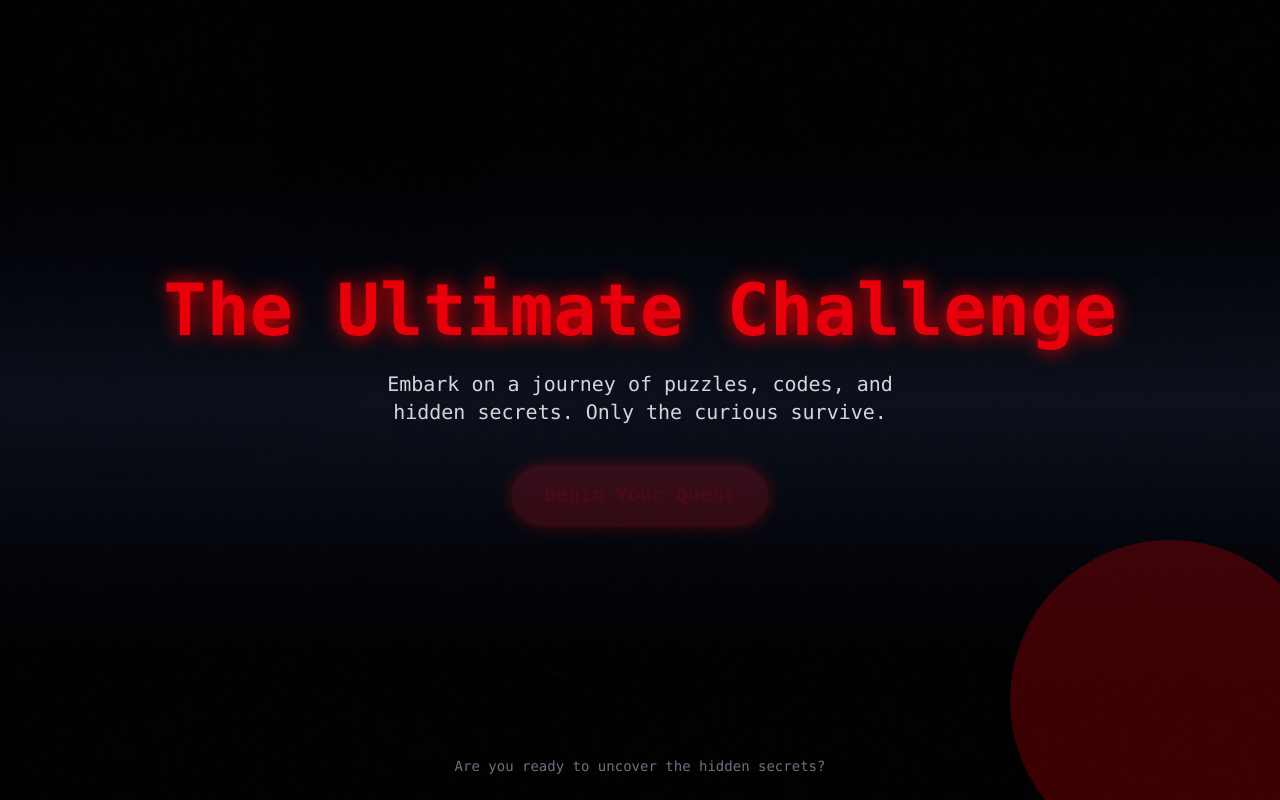
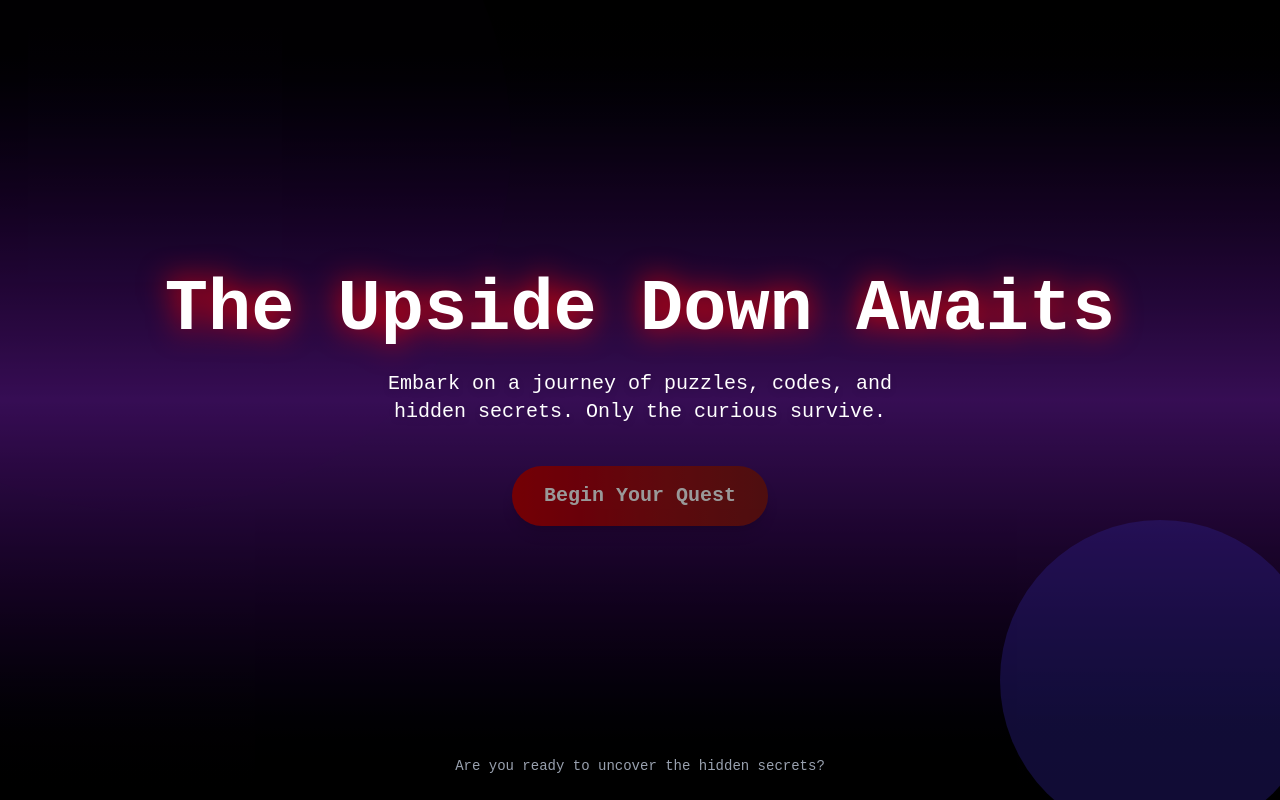
Before and after one commit to SaloniK9/Web_CTF_ST, a Next.js app: page / in a window 1280 px wide. Built offline with nearby package versions, Linux system fonts and the light colour scheme.

Commit message:
Landing PageChanged

```diff
--- a/app/page.tsx
+++ b/app/page.tsx
@@ -2,37 +2,52 @@ import Link from "next/link";
 
 export default function LandingPage() {
   return (
-    <div className="relative flex flex-col items-center justify-center h-screen bg-black text-red-600 overflow-hidden font-mono">
+    <div className="relative flex flex-col items-center justify-center h-screen bg-gradient-to-b from-black via-purple-900 to-black text-white overflow-hidden">
 
-      {/* Eerie fog background */}
-      <div className="absolute inset-0 bg-gradient-to-b from-black via-gray-900 to-black opacity-70"></div>
-      <div className="absolute inset-0 bg-noise opacity-20 pointer-events-none"></div>
+      {/* Background circles */}
+      <div className="absolute w-96 h-96 bg-purple-700 rounded-full opacity-20 animate-ping top-[-50px] left-[-50px] pointer-events-none"></div>
+      <div className="absolute w-80 h-80 bg-indigo-600 rounded-full opacity-20 animate-pulse bottom-[-40px] right-[-40px] pointer-events-none"></div>
+      <div className="absolute inset-0 bg-black/40 pointer-events-none"></div> {/* subtle dark overlay */}
 
-      {/* Flickering neon heading */}
-      <h1 className="text-6xl md:text-7xl font-extrabold mb-6 text-center drop-shadow-[0_0_10px_red] animate-flicker">
-        The Ultimate Challenge
+      {/* Main content */}
+      <h1 className="text-6xl md:text-7xl font-extrabold mb-6 text-center drop-shadow-[0_0_15px_red] animate-flicker">
+        The Upside Down Awaits
       </h1>
-
-      {/* Subtitle */}
-      <p className="text-xl mb-10 text-center max-w-xl drop-shadow-md text-gray-300">
+      <p className="text-xl mb-10 text-center max-w-xl drop-shadow-md">
         Embark on a journey of puzzles, codes, and hidden secrets. Only the curious survive.
       </p>
 
-      {/* Start button */}
-      <Link href="/stage1">
-        <button className="px-8 py-4 bg-red-800 hover:bg-red-900 rounded-full text-xl font-semibold hover:scale-105 transition-transform shadow-[0_0_15px_red]">
-          Begin Your Quest
-        </button>
+      {/* Glowing button */}
+      <Link
+        href="/stage1"
+        className="px-8 py-4 bg-gradient-to-r from-red-700 to-red-900 rounded-full text-xl font-semibold text-white shadow-lg hover:scale-105 hover:brightness-125 transition-transform inline-block text-center animate-glow"
+      >
+        Begin Your Quest
       </Link>
 
-      {/* Subtle footer */}
-      <p className="absolute bottom-6 text-gray-500 text-sm">
+      {/* Footer */}
+      <p className="absolute bottom-6 text-gray-400 text-sm">
         Are you ready to uncover the hidden secrets?
       </p>
 
-      {/* Optional background elements */}
-      <div className="absolute w-96 h-96 bg-red-900 rounded-full opacity-10 animate-ping top-[-80px] left-[-60px]"></div>
-      <div className="absolute w-80 h-80 bg-red-700 rounded-full opacity-10 animate-pulse bottom-[-60px] right-[-50px]"></div>
+      {/* Flicker & glow animations */}
+      <style jsx>{`
+        @keyframes flicker {
+          0%, 19%, 21%, 23%, 25%, 54%, 56%, 100% { opacity: 1; }
+          20%, 22%, 24%, 55% { opacity: 0.4; }
+        }
+        .animate-flicker {
+          animation: flicker 1.5s infinite;
+        }
+
+        @keyframes glow {
+          0%, 100% { box-shadow: 0 0 10px #ff0000, 0 0 20px #ff0000; }
+          50% { box-shadow: 0 0 20px #ff0000, 0 0 30px #ff0000; }
+        }
+        .animate-glow {
+          animation: glow 2s infinite alternate;
+        }
+      `}</style>
     </div>
   );
 }
```
